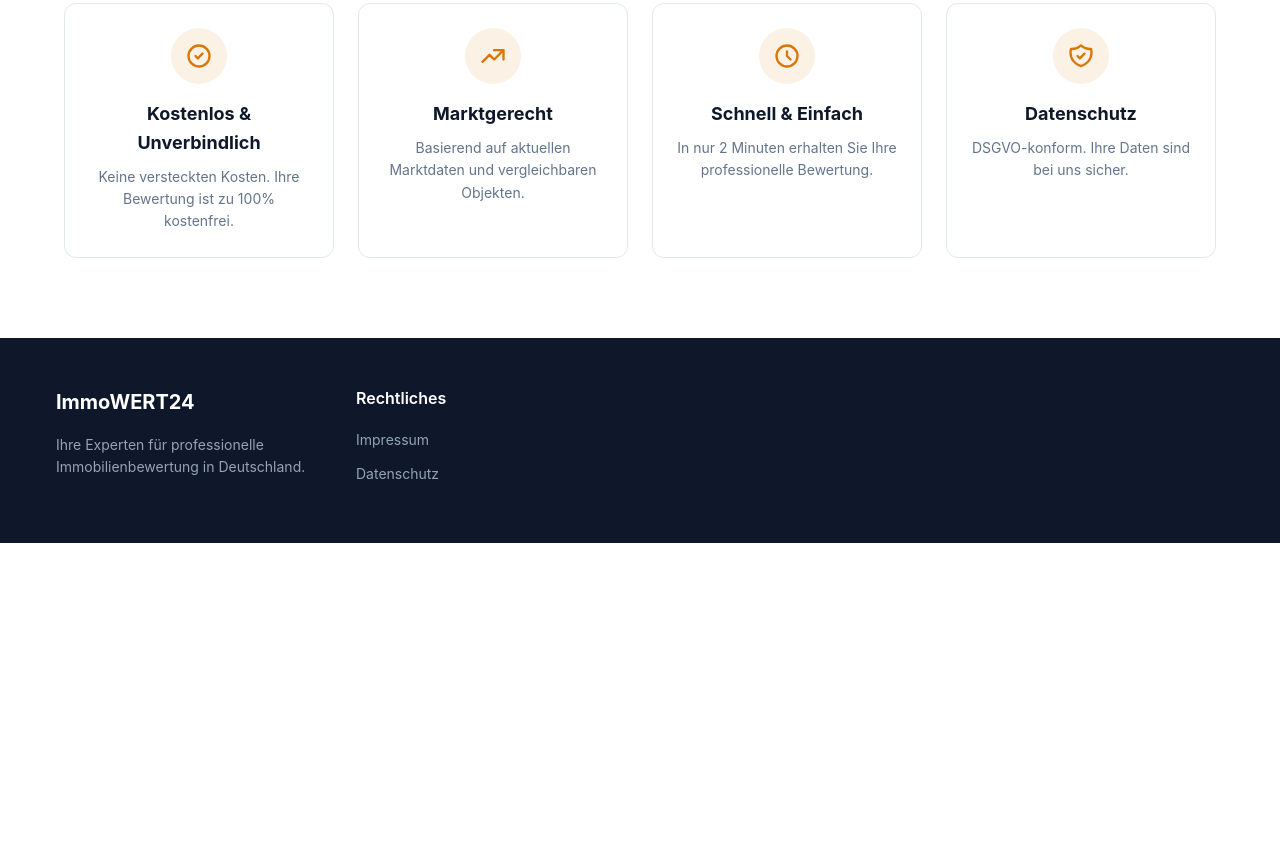
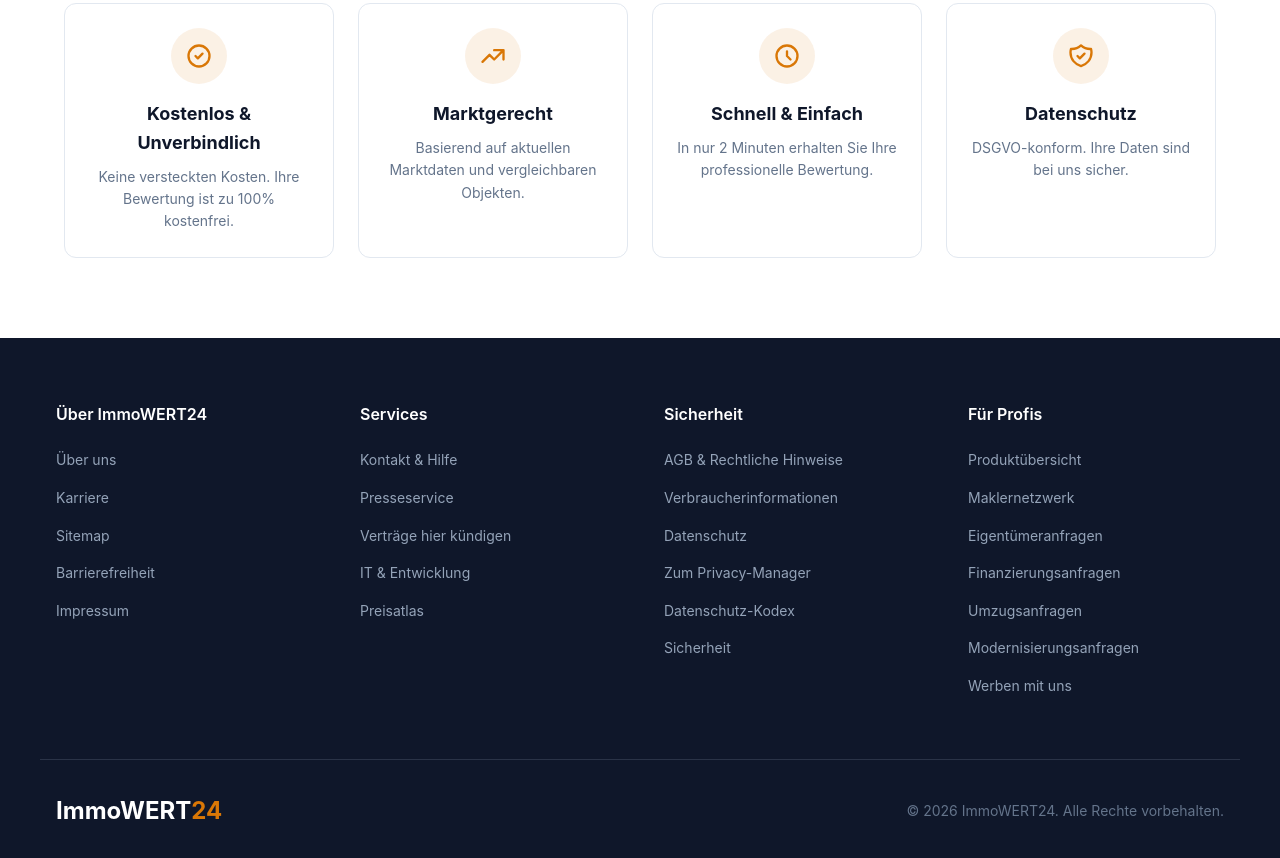
Before and after one commit to Mehmet199942/immowert-24, a plain HTML site: page index.html in a window 1280 px wide. Shown: the part 2104-2962 px from the top of the page. Before the commit the page ends 2647 px from the top, so only its background shows below. Drawn offline with Linux system fonts and the light colour scheme.

Commit message:
Add files via upload

```diff
--- a/index.html
+++ b/index.html
@@ -1,12 +1,15 @@
 <!DOCTYPE html>
 <html lang="de">
+
 <head>
     <meta charset="UTF-8">
     <meta name="viewport" content="width=device-width, initial-scale=1.0">
     <title>ImmoWERT24 - Kostenlose Immobilienbewertung</title>
-    <meta name="description" content="Erfahren Sie den aktuellen Marktwert Ihrer Immobilie – präzise, schnell und völlig kostenfrei. Professionelle Bewertung in nur 2 Minuten.">
+    <meta name="description"
+        content="Erfahren Sie den aktuellen Marktwert Ihrer Immobilie – präzise, schnell und völlig kostenfrei. Professionelle Bewertung in nur 2 Minuten.">
     <link rel="stylesheet" href="styles.css">
 </head>
+
 <body>
     <!-- Lead Funnel Modal -->
     <div id="funnelModal" class="modal">
@@ -18,15 +21,27 @@
                 <h2>Welche Art von Immobilie möchten Sie bewerten?</h2>
                 <div class="property-types">
                     <button class="property-btn" onclick="selectProperty('Haus')">
-                        <svg class="icon" fill="none" stroke="currentColor" viewBox="0 0 24 24"><path stroke-linecap="round" stroke-linejoin="round" stroke-width="2" d="M3 12l2-2m0 0l7-7 7 7M5 10v10a1 1 0 001 1h3m10-11l2 2m-2-2v10a1 1 0 01-1 1h-3m-6 0a1 1 0 001-1v-4a1 1 0 011-1h2a1 1 0 011 1v4a1 1 0 001 1m-6 0h6"></path></svg>
+                        <svg class="icon" fill="none" stroke="currentColor" viewBox="0 0 24 24">
+                            <path stroke-linecap="round" stroke-linejoin="round" stroke-width="2"
+                                d="M3 12l2-2m0 0l7-7 7 7M5 10v10a1 1 0 001 1h3m10-11l2 2m-2-2v10a1 1 0 01-1 1h-3m-6 0a1 1 0 001-1v-4a1 1 0 011-1h2a1 1 0 011 1v4a1 1 0 001 1m-6 0h6">
+                            </path>
+                        </svg>
                         <span>Haus</span>
                     </button>
                     <button class="property-btn" onclick="selectProperty('Wohnung')">
-                        <svg class="icon" fill="none" stroke="currentColor" viewBox="0 0 24 24"><path stroke-linecap="round" stroke-linejoin="round" stroke-width="2" d="M19 21V5a2 2 0 00-2-2H7a2 2 0 00-2 2v16m14 0h2m-2 0h-5m-9 0H3m2 0h5M9 7h1m-1 4h1m4-4h1m-1 4h1m-5 10v-5a1 1 0 011-1h2a1 1 0 011 1v5m-4 0h4"></path></svg>
+                        <svg class="icon" fill="none" stroke="currentColor" viewBox="0 0 24 24">
+                            <path stroke-linecap="round" stroke-linejoin="round" stroke-width="2"
+                                d="M19 21V5a2 2 0 00-2-2H7a2 2 0 00-2 2v16m14 0h2m-2 0h-5m-9 0H3m2 0h5M9 7h1m-1 4h1m4-4h1m-1 4h1m-5 10v-5a1 1 0 011-1h2a1 1 0 011 1v5m-4 0h4">
+                            </path>
+                        </svg>
                         <span>Wohnung</span>
                     </button>
                     <button class="property-btn" onclick="selectProperty('Grundstück')">
-                        <svg class="icon" fill="none" stroke="currentColor" viewBox="0 0 24 24"><path stroke-linecap="round" stroke-linejoin="round" stroke-width="2" d="M9 20l-5.447-2.724A1 1 0 013 16.382V5.618a1 1 0 011.447-.894L9 7m0 13l6-3m-6 3V7m6 10l4.553 2.276A1 1 0 0021 18.382V7.618a1 1 0 00-.553-.894L15 4m0 13V4m0 0L9 7"></path></svg>
+                        <svg class="icon" fill="none" stroke="currentColor" viewBox="0 0 24 24">
+                            <path stroke-linecap="round" stroke-linejoin="round" stroke-width="2"
+                                d="M9 20l-5.447-2.724A1 1 0 013 16.382V5.618a1 1 0 011.447-.894L9 7m0 13l6-3m-6 3V7m6 10l4.553 2.276A1 1 0 0021 18.382V7.618a1 1 0 00-.553-.894L15 4m0 13V4m0 0L9 7">
+                            </path>
+                        </svg>
                         <span>Grundstück</span>
                     </button>
                 </div>
@@ -134,7 +149,8 @@
                         Ihre Immobilie <span class="accent">richtig bewertet</span>, erfolgreich verkauft
                     </h1>
                     <p class="hero-subtitle">
-                        Erfahren Sie den aktuellen Marktwert Ihrer Immobilie – präzise, schnell und völlig kostenfrei. Professionelle Bewertung in nur 2 Minuten.
+                        Erfahren Sie den aktuellen Marktwert Ihrer Immobilie – präzise, schnell und völlig kostenfrei.
+                        Professionelle Bewertung in nur 2 Minuten.
                     </p>
                     <div class="hero-cta">
                         <button class="btn-primary btn-large" onclick="openFunnel()">
@@ -151,7 +167,8 @@
                     </div>
                 </div>
                 <div class="hero-image">
-                    <img src="https://images.unsplash.com/photo-1560518883-ce09059eeffa?q=80&w=1000&auto=format&fit=crop" alt="Traumhaus">
+                    <img src="https://images.unsplash.com/photo-1560518883-ce09059eeffa?q=80&w=1000&auto=format&fit=crop"
+                        alt="Traumhaus">
                 </div>
             </div>
         </div>
@@ -163,9 +180,11 @@
             <p class="trust-label">BEKANNT AUS</p>
             <div class="trust-logos">
                 <img src="https://upload.wikimedia.org/wikipedia/commons/3/3b/Welt_TV_Logo_2016.svg" alt="WELT">
-                <img src="https://upload.wikimedia.org/wikipedia/commons/7/72/Frankfurter_Allgemeine_logo.svg" alt="FAZ">
+                <img src="https://upload.wikimedia.org/wikipedia/commons/7/72/Frankfurter_Allgemeine_logo.svg"
+                    alt="FAZ">
                 <img src="https://upload.wikimedia.org/wikipedia/commons/3/3f/Handelsblatt_logo.svg" alt="Handelsblatt">
-                <img src="https://upload.wikimedia.org/wikipedia/commons/e/ec/ImmobilienScout24_logo.svg" alt="ImmoScout24">
+                <img src="https://upload.wikimedia.org/wikipedia/commons/e/ec/ImmobilienScout24_logo.svg"
+                    alt="ImmoScout24">
             </div>
         </div>
     </section>
@@ -176,21 +195,31 @@
             <div class="stats-grid">
                 <div class="stat-item">
                     <div class="stat-icon">
-                        <svg fill="none" stroke="currentColor" viewBox="0 0 24 24"><path stroke-linecap="round" stroke-linejoin="round" stroke-width="2" d="M9 12l2 2 4-4m6 2a9 9 0 11-18 0 9 9 0 0118 0z"></path></svg>
+                        <svg fill="none" stroke="currentColor" viewBox="0 0 24 24">
+                            <path stroke-linecap="round" stroke-linejoin="round" stroke-width="2"
+                                d="M9 12l2 2 4-4m6 2a9 9 0 11-18 0 9 9 0 0118 0z"></path>
+                        </svg>
                     </div>
                     <div class="stat-number" data-target="500">0</div>
                     <div class="stat-label">Bewertungen durchgeführt</div>
                 </div>
                 <div class="stat-item">
                     <div class="stat-icon">
-                        <svg fill="none" stroke="currentColor" viewBox="0 0 24 24"><path stroke-linecap="round" stroke-linejoin="round" stroke-width="2" d="M14.828 14.828a4 4 0 01-5.656 0M9 10h.01M15 10h.01M21 12a9 9 0 11-18 0 9 9 0 0118 0z"></path></svg>
+                        <svg fill="none" stroke="currentColor" viewBox="0 0 24 24">
+                            <path stroke-linecap="round" stroke-linejoin="round" stroke-width="2"
+                                d="M14.828 14.828a4 4 0 01-5.656 0M9 10h.01M15 10h.01M21 12a9 9 0 11-18 0 9 9 0 0118 0z">
+                            </path>
+                        </svg>
                     </div>
                     <div class="stat-number" data-target="98">0</div>
                     <div class="stat-label">Kundenzufriedenheit</div>
                 </div>
                 <div class="stat-item">
                     <div class="stat-icon">
-                        <svg fill="none" stroke="currentColor" viewBox="0 0 24 24"><path stroke-linecap="round" stroke-linejoin="round" stroke-width="2" d="M12 8v4l3 3m6-3a9 9 0 11-18 0 9 9 0 0118 0z"></path></svg>
+                        <svg fill="none" stroke="currentColor" viewBox="0 0 24 24">
+                            <path stroke-linecap="round" stroke-linejoin="round" stroke-width="2"
+                                d="M12 8v4l3 3m6-3a9 9 0 11-18 0 9 9 0 0118 0z"></path>
+                        </svg>
                     </div>
                     <div class="stat-number" data-target="2">0</div>
                     <div class="stat-label">Minuten Durchschnitt</div>
@@ -204,7 +233,8 @@
         <div class="container">
             <div class="section-header">
                 <h2>In 3 Schritten zur Bewertung</h2>
-                <p>Unser intelligenter Algorithmus analysiert Ihre Immobiliendaten und vergleicht diese mit aktuellen Marktdaten.</p>
+                <p>Unser intelligenter Algorithmus analysiert Ihre Immobiliendaten und vergleicht diese mit aktuellen
+                    Marktdaten.</p>
             </div>
             <div class="steps-grid">
                 <div class="step-card">
@@ -236,28 +266,41 @@
             <div class="benefits-grid">
                 <div class="benefit-card">
                     <div class="benefit-icon">
-                        <svg fill="none" stroke="currentColor" viewBox="0 0 24 24"><path stroke-linecap="round" stroke-linejoin="round" stroke-width="2" d="M9 12l2 2 4-4m6 2a9 9 0 11-18 0 9 9 0 0118 0z"></path></svg>
+                        <svg fill="none" stroke="currentColor" viewBox="0 0 24 24">
+                            <path stroke-linecap="round" stroke-linejoin="round" stroke-width="2"
+                                d="M9 12l2 2 4-4m6 2a9 9 0 11-18 0 9 9 0 0118 0z"></path>
+                        </svg>
                     </div>
                     <h3>Kostenlos & Unverbindlich</h3>
                     <p>Keine versteckten Kosten. Ihre Bewertung ist zu 100% kostenfrei.</p>
                 </div>
                 <div class="benefit-card">
                     <div class="benefit-icon">
-                        <svg fill="none" stroke="currentColor" viewBox="0 0 24 24"><path stroke-linecap="round" stroke-linejoin="round" stroke-width="2" d="M13 7h8m0 0v8m0-8l-8 8-4-4-6 6"></path></svg>
+                        <svg fill="none" stroke="currentColor" viewBox="0 0 24 24">
+                            <path stroke-linecap="round" stroke-linejoin="round" stroke-width="2"
+                                d="M13 7h8m0 0v8m0-8l-8 8-4-4-6 6"></path>
+                        </svg>
                     </div>
                     <h3>Marktgerecht</h3>
                     <p>Basierend auf aktuellen Marktdaten und vergleichbaren Objekten.</p>
                 </div>
                 <div class="benefit-card">
                     <div class="benefit-icon">
-                        <svg fill="none" stroke="currentColor" viewBox="0 0 24 24"><path stroke-linecap="round" stroke-linejoin="round" stroke-width="2" d="M12 8v4l3 3m6-3a9 9 0 11-18 0 9 9 0 0118 0z"></path></svg>
+                        <svg fill="none" stroke="currentColor" viewBox="0 0 24 24">
+                            <path stroke-linecap="round" stroke-linejoin="round" stroke-width="2"
+                                d="M12 8v4l3 3m6-3a9 9 0 11-18 0 9 9 0 0118 0z"></path>
+                        </svg>
                     </div>
                     <h3>Schnell & Einfach</h3>
                     <p>In nur 2 Minuten erhalten Sie Ihre professionelle Bewertung.</p>
                 </div>
                 <div class="benefit-card">
                     <div class="benefit-icon">
-                        <svg fill="none" stroke="currentColor" viewBox="0 0 24 24"><path stroke-linecap="round" stroke-linejoin="round" stroke-width="2" d="M9 12l2 2 4-4m5.618-4.016A11.955 11.955 0 0112 2.944a11.955 11.955 0 01-8.618 3.04A12.02 12.02 0 003 9c0 5.591 3.824 10.29 9 11.622 5.176-1.332 9-6.03 9-11.622 0-1.042-.133-2.052-.382-3.016z"></path></svg>
+                        <svg fill="none" stroke="currentColor" viewBox="0 0 24 24">
+                            <path stroke-linecap="round" stroke-linejoin="round" stroke-width="2"
+                                d="M9 12l2 2 4-4m5.618-4.016A11.955 11.955 0 0112 2.944a11.955 11.955 0 01-8.618 3.04A12.02 12.02 0 003 9c0 5.591 3.824 10.29 9 11.622 5.176-1.332 9-6.03 9-11.622 0-1.042-.133-2.052-.382-3.016z">
+                            </path>
+                        </svg>
                     </div>
                     <h3>Datenschutz</h3>
                     <p>DSGVO-konform. Ihre Daten sind bei uns sicher.</p>
@@ -270,19 +313,56 @@
     <footer class="footer">
         <div class="container footer-content">
             <div class="footer-col">
-                <div class="footer-logo">ImmoWERT<span class="accent">24</span></div>
-                <p>Ihre Experten für professionelle Immobilienbewertung in Deutschland.</p>
+                <h4>Über ImmoWERT24</h4>
+                <ul>
+                    <li><a href="#uber-uns">Über uns</a></li>
+                    <li><a href="#karriere">Karriere</a></li>
+                    <li><a href="#sitemap">Sitemap</a></li>
+                    <li><a href="#barrierefreiheit">Barrierefreiheit</a></li>
+                    <li><a href="impressum.html">Impressum</a></li>
+                </ul>
             </div>
             <div class="footer-col">
-                <h4>Rechtliches</h4>
+                <h4>Services</h4>
                 <ul>
-                    <li><a href="impressum.html">Impressum</a></li>
-                    <li><a href="datenschutz.html">Datenschutz</a></li>
+                    <li><a href="#kontakt">Kontakt & Hilfe</a></li>
+                    <li><a href="#presseservice">Presseservice</a></li>
+                    <li><a href="#vertraege">Verträge hier kündigen</a></li>
+                    <li><a href="#it-entwicklung">IT & Entwicklung</a></li>
+                    <li><a href="#preisatlas">Preisatlas</a></li>
                 </ul>
             </div>
+            <div class="footer-col">
+                <h4>Sicherheit</h4>
+                <ul>
+                    <li><a href="#agb">AGB & Rechtliche Hinweise</a></li>
+                    <li><a href="#verbraucherinfo">Verbraucherinformationen</a></li>
+                    <li><a href="datenschutz.html">Datenschutz</a></li>
+                    <li><a href="#privacy-manager">Zum Privacy-Manager</a></li>
+                    <li><a href="#datenschutz-kodex">Datenschutz-Kodex</a></li>
+                    <li><a href="#sicherheit">Sicherheit</a></li>
+                </ul>
+            </div>
+            <div class="footer-col">
+                <h4>Für Profis</h4>
+                <ul>
+                    <li><a href="#produktuebersicht">Produktübersicht</a></li>
+                    <li><a href="#maklernetzwerk">Maklernetzwerk</a></li>
+                    <li><a href="#eigentuemeranfragen">Eigentümeranfragen</a></li>
+                    <li><a href="#finanzierungsanfragen">Finanzierungsanfragen</a></li>
+                    <li><a href="#umzugsanfragen">Umzugsanfragen</a></li>
+                    <li><a href="#modernisierungsanfragen">Modernisierungsanfragen</a></li>
+                    <li><a href="#werben">Werben mit uns</a></li>
+                </ul>
+            </div>
+        </div>
+        <div class="container footer-bottom">
+            <div class="footer-logo">ImmoWERT<span class="accent">24</span></div>
+            <p class="footer-copyright">© 2026 ImmoWERT24. Alle Rechte vorbehalten.</p>
         </div>
     </footer>
 
     <script src="script.js"></script>
 </body>
+
 </html>
--- a/styles.css
+++ b/styles.css
@@ -492,31 +492,22 @@ body {
 .footer {
     background: #0F172A;
     color: #94A3B8;
-    padding: 3rem 0;
+    padding: 4rem 0 2rem;
     margin-top: auto;
 }
 
 .footer-content {
     display: grid;
-    gap: 2rem;
-}
-
-.footer-logo {
-    font-size: 1.25rem;
-    font-weight: 700;
-    color: var(--white);
-    margin-bottom: 1rem;
-}
-
-.footer-col p {
-    font-size: 0.875rem;
-    margin-top: 1rem;
+    gap: 3rem;
+    padding-bottom: 3rem;
+    border-bottom: 1px solid rgba(148, 163, 184, 0.2);
 }
 
 .footer-col h4 {
     color: var(--white);
     font-weight: 600;
-    margin-bottom: 1rem;
+    font-size: 1rem;
+    margin-bottom: 1.25rem;
 }
 
 .footer-col ul {
@@ -524,7 +515,7 @@ body {
 }
 
 .footer-col ul li {
-    margin-bottom: 0.5rem;
+    margin-bottom: 0.75rem;
 }
 
 .footer-col a {
@@ -532,17 +523,56 @@ body {
     text-decoration: none;
     font-size: 0.875rem;
     transition: color 0.2s;
+    display: inline-block;
 }
 
 .footer-col a:hover {
     color: var(--white);
 }
 
+.footer-bottom {
+    display: flex;
+    flex-direction: column;
+    align-items: center;
+    gap: 1rem;
+    padding-top: 2rem;
+    text-align: center;
+}
+
+.footer-logo {
+    font-size: 1.5rem;
+    font-weight: 700;
+    color: var(--white);
+}
+
+.footer-logo .accent {
+    color: var(--accent);
+}
+
+.footer-copyright {
+    font-size: 0.875rem;
+    color: #64748B;
+}
+
+@media (min-width: 640px) {
+    .footer-content {
+        grid-template-columns: repeat(2, 1fr);
+    }
+}
+
 @media (min-width: 768px) {
+    .footer-bottom {
+        flex-direction: row;
+        justify-content: space-between;
+    }
+}
+
+@media (min-width: 1024px) {
     .footer-content {
         grid-template-columns: repeat(4, 1fr);
     }
 }
+
 
 /* ===== Modal ===== */
 .modal {
```
Also changed, not shown: README.md, 1 other file.
